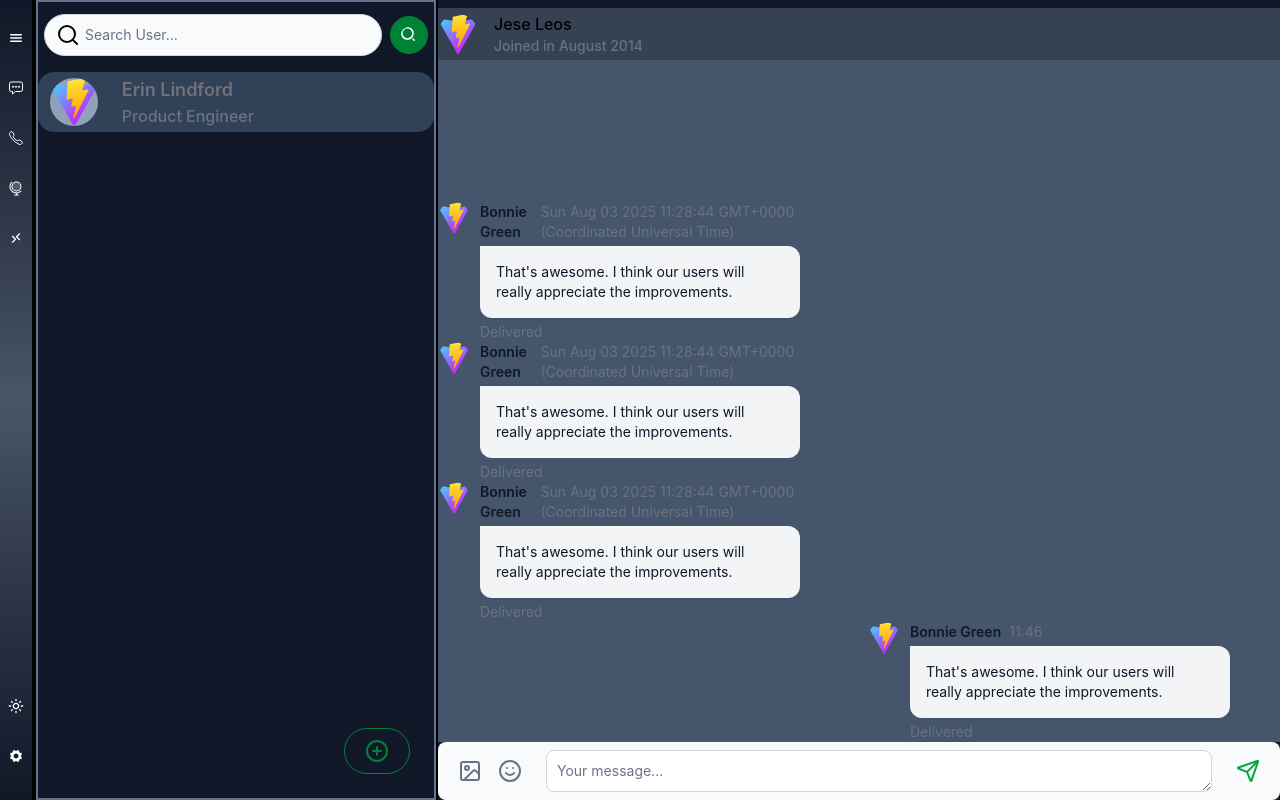
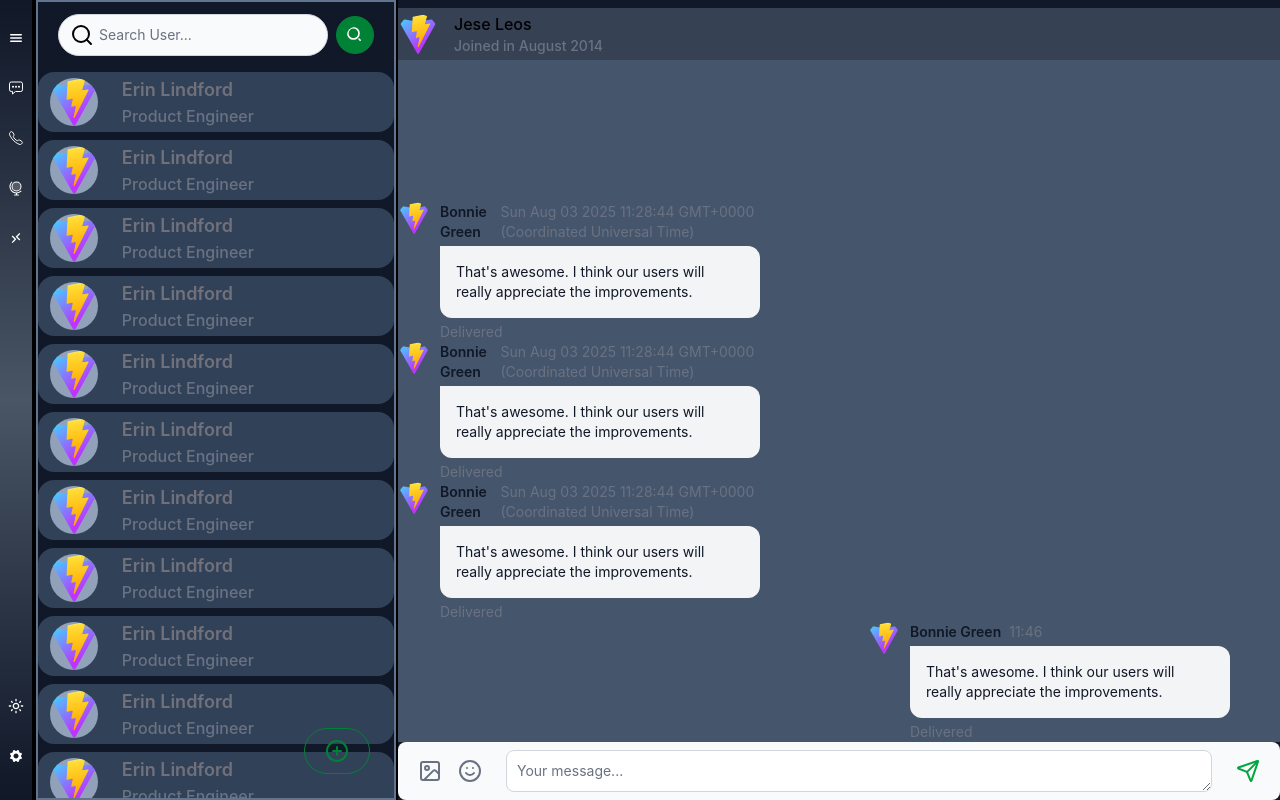
Before and after one commit to mobius952004/connect_through_chat, a React (Vite) app in the folder frontend/: page /connect/home/chats in a window 1280 px wide. Built offline with nearby package versions, Linux system fonts and the light colour scheme; no server answers.

Commit message:
new updates

```diff
--- a/frontend/src/Chat/components/AddButton.jsx
+++ b/frontend/src/Chat/components/AddButton.jsx
@@ -6,7 +6,7 @@
 export default function AddButton({onadd,setonadd}){
 
     return (<>
-         <button type="button" onClick={()=>setonadd(!onadd)} className="text-green-700 hover:text-white border border-green-700 hover:bg-green-800 focus:ring-4 focus:outline-none focus:ring-green-300 font-medium rounded-full text-sm px-5 py-2.5 text-center me-2 mb-2 dark:border-green-500 dark:text-green-500 dark:hover:text-white dark:hover:bg-green-600 dark:focus:ring-green-800 absolute bottom-4 right-4">
+         <button type="button" onClick={()=>setonadd(!onadd)} className="text-green-700 hover:text-white border border-green-700 hover:bg-green-800 focus:ring-4 focus:outline-none focus:ring-green-300 font-medium rounded-full text-sm px-5 py-2.5 text-center me-2 mb-2 dark:border-green-500 dark:text-green-500 dark:hover:text-white dark:hover:bg-green-600 dark:focus:ring-green-800 absolute bottom-4 right-4 ">
                     <span>
                         <PlusCircle />
                     </span>
--- a/frontend/src/Chat/components/ChatList.jsx
+++ b/frontend/src/Chat/components/ChatList.jsx
@@ -4,9 +4,25 @@
 
 
     return (
-                <div className="flex-1">
+                <div className="flex-1 min-h-0 overflow-y-scroll scrollbar-hide">
 
-                <ChatCard />
+<ChatCard />
+<ChatCard />
+<ChatCard />
+
+<ChatCard />
+<ChatCard />
+<ChatCard />
+<ChatCard />
+<ChatCard />
+<ChatCard />
+<ChatCard />
+<ChatCard />
+<ChatCard />
+<ChatCard />
+<ChatCard />
+<ChatCard />
+<ChatCard />
                 </div>
 
     )
--- a/frontend/src/Chat/components/Chatbox.jsx
+++ b/frontend/src/Chat/components/Chatbox.jsx
@@ -9,7 +9,7 @@
         <div className=" flex-1 relative bg-gradient-to-t from-gray-900 to-gray-900 flex flex-col overflow-y-auto ">
 
             <ChatAvatar />
-            <div className="bg-slate-600   flex-1  flex flex-col-reverse overflow-y-scroll  ">
+            <div className="bg-slate-600   flex-1  flex flex-col-reverse overflow-y-scroll scrollbar-hide  ">
 
                 <RightChatBubble />
                 <ChatBubble />
--- a/frontend/src/Chat/components/SearchBar.jsx
+++ b/frontend/src/Chat/components/SearchBar.jsx
@@ -6,7 +6,7 @@
 
     return (
 
-<form className="flex items-center max-w-sm mx-auto my-3">
+<form className="flex items-center max-w-sm md:mx-auto my-3 bg-blend-saturation ">
     <label htmlFor="simple-search" className="sr-only">Search</label>
     <div className="relative w-full">
         <div className="absolute inset-y-0 start-0 flex items-center ps-3 pointer-events-none">
--- a/frontend/src/Chat/pages/UserChat.jsx
+++ b/frontend/src/Chat/pages/UserChat.jsx
@@ -10,9 +10,9 @@
 
     const [onadd, setonadd] = useState(false)
     return (
-        <div className="flex-1 flex gap-0.5 h-full">
+        <div className="flex-1 flex  gap-0.5 h-full">
             {/* chats containers */}
-            <div className="w-[400px] relative  bg-gradient-to-t from-gray-900 to-gray-900  border-spacing-2 border-slate-500 border-2">
+            <div className="flex flex-col w-[360px] relative  bg-gradient-to-t from-gray-900 to-gray-900  border-spacing-2 border-slate-500 border-2 ">
                 <SearchBar />
                 <ChatList />
                 <AddButton onadd={onadd} setonadd={setonadd} />
--- a/frontend/src/index.css
+++ b/frontend/src/index.css
@@ -1,8 +1,6 @@
 @import "tailwindcss";
 
-/* tailwindcss/preflight; */
 
-@tailwind utilities;
 
 
 @import 'flowbite';
@@ -10,3 +8,14 @@
 body{
   @apply bg-black
 }
+
+
+@layer utilities {
+  .scrollbar-hide::-webkit-scrollbar {
+    display: none;
+  }
+  .scrollbar-hide {
+    -ms-overflow-style: none;
+    scrollbar-width: none;
+  }
+}
--- a/frontend/src/pages/Signup.jsx
+++ b/frontend/src/pages/Signup.jsx
@@ -1,6 +1,7 @@
 import {  useState } from "react";
 import { signupUser } from "../api/auth";
 import { useNavigate } from "react-router-dom";
+import { LockIcon } from "lucide-react";
 
 export default function Signup() {
   const [formData, setFormData] = useState({
@@ -37,7 +38,7 @@
 
   return (
 
-<div className="min-h-screen flex items-center justify-center bg-gradient-to-br from-gray-900 via-black to-gray-900 text-white relative overflow-hidden px-4">
+<div className="min-h-screen flex items-center justify-center bg-gradient-to-br from-gray-800 via-gray-600 to-gray-900 text-white relative overflow-hidden px-4">
       {/* Animated background elements */}
       <div className="absolute inset-0 opacity-20">
         <div className="absolute top-1/4 left-1/4 w-64 h-64 bg-green-500/10 rounded-full blur-3xl animate-pulse"></div>
--- a/frontend/src/sockets/chat.events.js
+++ b/frontend/src/sockets/chat.events.js
@@ -0,0 +1,6 @@
+export const SocketEvents={
+   JOIN_ROOM: 'join_room',
+  SEND_PRIVATE_MESSAGE: 'send_private_message',
+  RECEIVE_MESSAGE: 'receive_message',
+
+}
--- a/frontend/tailwind.config.js
+++ b/frontend/tailwind.config.js
@@ -1,6 +1,7 @@
 /** @type {import('tailwindcss').Config} */
 import flowbite from 'flowbite/plugin'
 import scrollbar from 'tailwind-scrollbar';
+
 
 
 export default {
--- a/package.json
+++ b/package.json
@@ -26,6 +26,7 @@
     "mongoose": "^7.6.1",
     "passport": "^0.7.0",
     "socket.io": "^4.7.2",
+    "tailwind-scrollbar-hide": "^4.0.0",
     "uuid": "^11.1.0"
   },
   "devDependencies": {
```
Also changed, not shown: frontend/src/Chat/hey.jsx (deleted), 1 other file (tests, documents, lock files or other folders).
